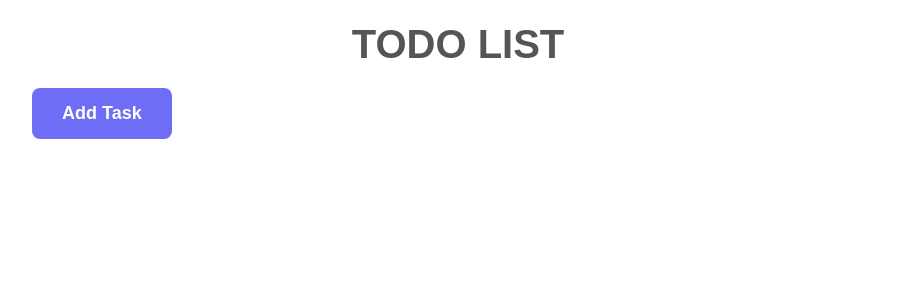
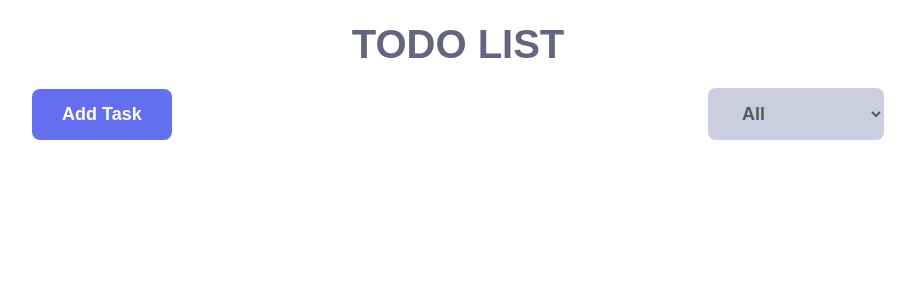
Before and after one commit to hamidreza8968/todo-app, a React (Create React App) app: page / in a window 1280 px wide. Shown: the top 300 px of the page, without its empty margins (182-1097 px from the left). Built offline with nearby package versions, Linux system fonts and the light colour scheme.

Commit message:
edit: AppHeader add : SelectButton

```diff
--- a/package.json
+++ b/package.json
@@ -6,6 +6,7 @@
     "@testing-library/jest-dom": "^5.17.0",
     "@testing-library/react": "^13.4.0",
     "@testing-library/user-event": "^13.5.0",
+    "prop-types": "^15.8.1",
     "react": "^18.2.0",
     "react-dom": "^18.2.0",
     "react-scripts": "5.0.1",
--- a/src/App.css
+++ b/src/App.css
@@ -2,4 +2,6 @@
     max-width: 120rem;
     margin: 0 auto;
     padding: 0 3.2rem;
+
+    display: grid;
 }
--- a/src/components/AppHeader/AppHeader.js
+++ b/src/components/AppHeader/AppHeader.js
@@ -1,4 +1,5 @@
 import Button from "../Button/Button";
+import SelectButton from "../SelectButton/SelectButton"
 import styles from "./AppHeader.module.css";
 
 function AppHeader() {
@@ -8,7 +9,8 @@ function AppHeader() {
 
     return(
         <div className={styles.header}>
-            <Button onClick={onClick} color="#6d6df6">Add Task</Button>
+            <Button onClick={onClick}>Add Task</Button>
+            <SelectButton/>
         </div>
     )
 }
--- a/src/components/PageTitle/PageTitle.module.css
+++ b/src/components/PageTitle/PageTitle.module.css
@@ -4,4 +4,5 @@
     text-transform: uppercase;
     text-align: center;
     margin: 2.4rem auto;
+    color: #646681;
 }
--- /dev/null
+++ b/src/components/SelectButton/SelectButton.js
@@ -0,0 +1,24 @@
+import PropTypes from "prop-types";
+import {useState} from "react";
+import styles from "./SelectButton.module.css";
+
+SelectButton.propTypes = {
+    options: PropTypes.array,
+    onChange: PropTypes.func,
+    color: PropTypes.string,
+    fontSize: PropTypes.number,
+};
+
+function SelectButton({options = ["All" , "Incomplete" , "Completed"], color = "#cccdde" , fontSize = 1.8}) {
+    const optionsList = options.map(option => <option value="option">{option}</option>);
+    const [option , setOption] = useState(options[0]);
+    function onChange(e) {
+        setOption(option => e.target.value);
+    }
+    return(
+        <div>
+            <select style={{backgroundColor: color , fontSize: `${fontSize}rem`}} className={styles.select} name="select" id="select" onChange={onChange} value={option}>{optionsList}</select>
+        </div>
+    )
+}
+export default SelectButton;
--- /dev/null
+++ b/src/components/SelectButton/SelectButton.module.css
@@ -0,0 +1,7 @@
+.select{
+    border-radius: 8px;
+    border: none;
+    padding: 1.5rem 3rem;
+    color: #585858;
+    font-weight: 700;
+}
```
Also changed, not shown: src/components/Button/Button.js (+9 -1 lines), 1 other file (tests, documents, lock files or other folders).
